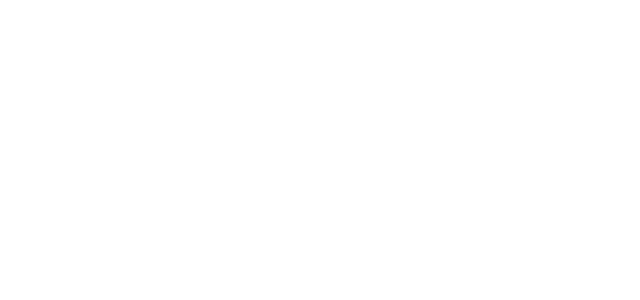
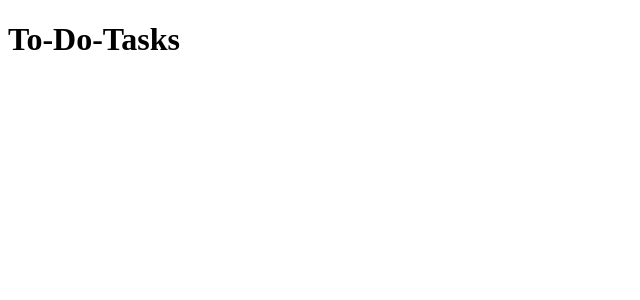
Before and after one commit to mythily-muthu/to-do-tasks, a React (Create React App) app: page / in a window 1280 px wide. Shown: the top 300 px of the page, without its empty margins (0-640 px from the left). Built offline with nearby package versions, Linux system fonts and the light colour scheme.

Commit message:
added title to the app

```diff
--- a/src/App.js
+++ b/src/App.js
@@ -3,7 +3,10 @@
 
 function App() {
   return (
-    <div className="App">
+    <div className="container">
+      <div className="title">
+        <h1>To-Do-Tasks</h1>
+      </div>
 
     </div>
   );
```
